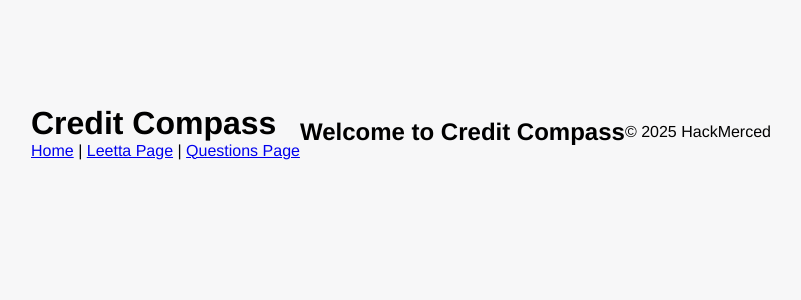
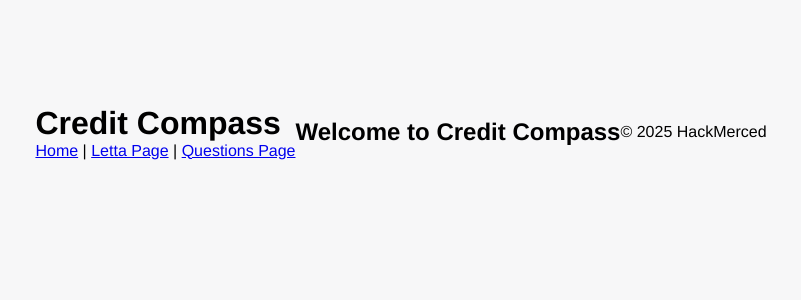
Before and after one commit to parthgmjain/CreditCompass, a Flask app: page / in a window 1280 px wide. Shown: the part 268-568 px from the top of the page, without its empty margins (239-1040 px from the left). Run offline with Flask 3, Linux system fonts and the light colour scheme.

Commit message:
fixing typo

```diff
--- a/templates/base.html
+++ b/templates/base.html
@@ -15,7 +15,7 @@
         <h1>Credit Compass</h1>
         <nav>
             <a href="/">Home</a> |
-            <a href="/letta">Leetta Page</a> |
+            <a href="/letta">Letta Page</a> |
             <a href="/questions">Questions Page</a>
 
         </nav>
```
